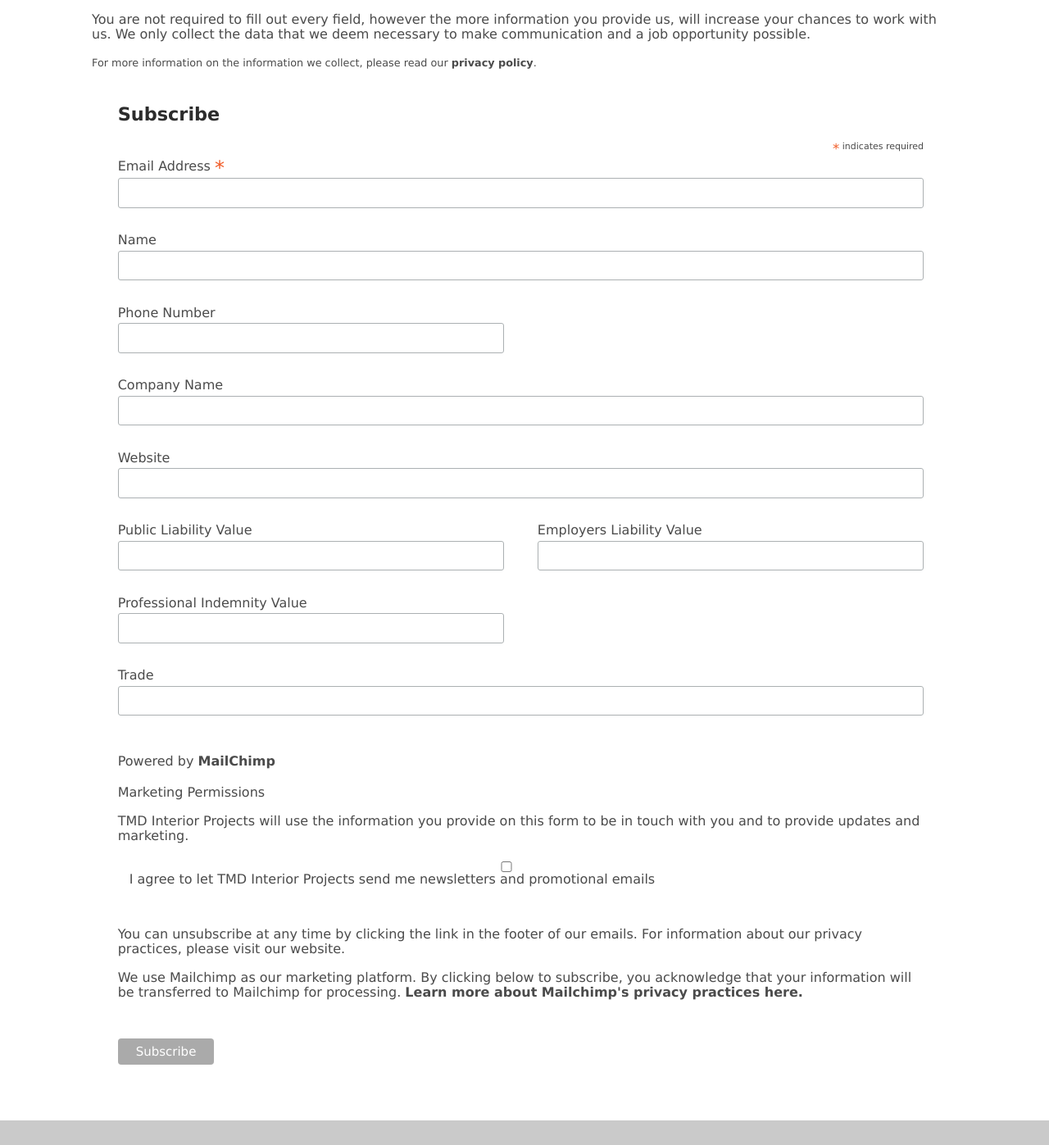
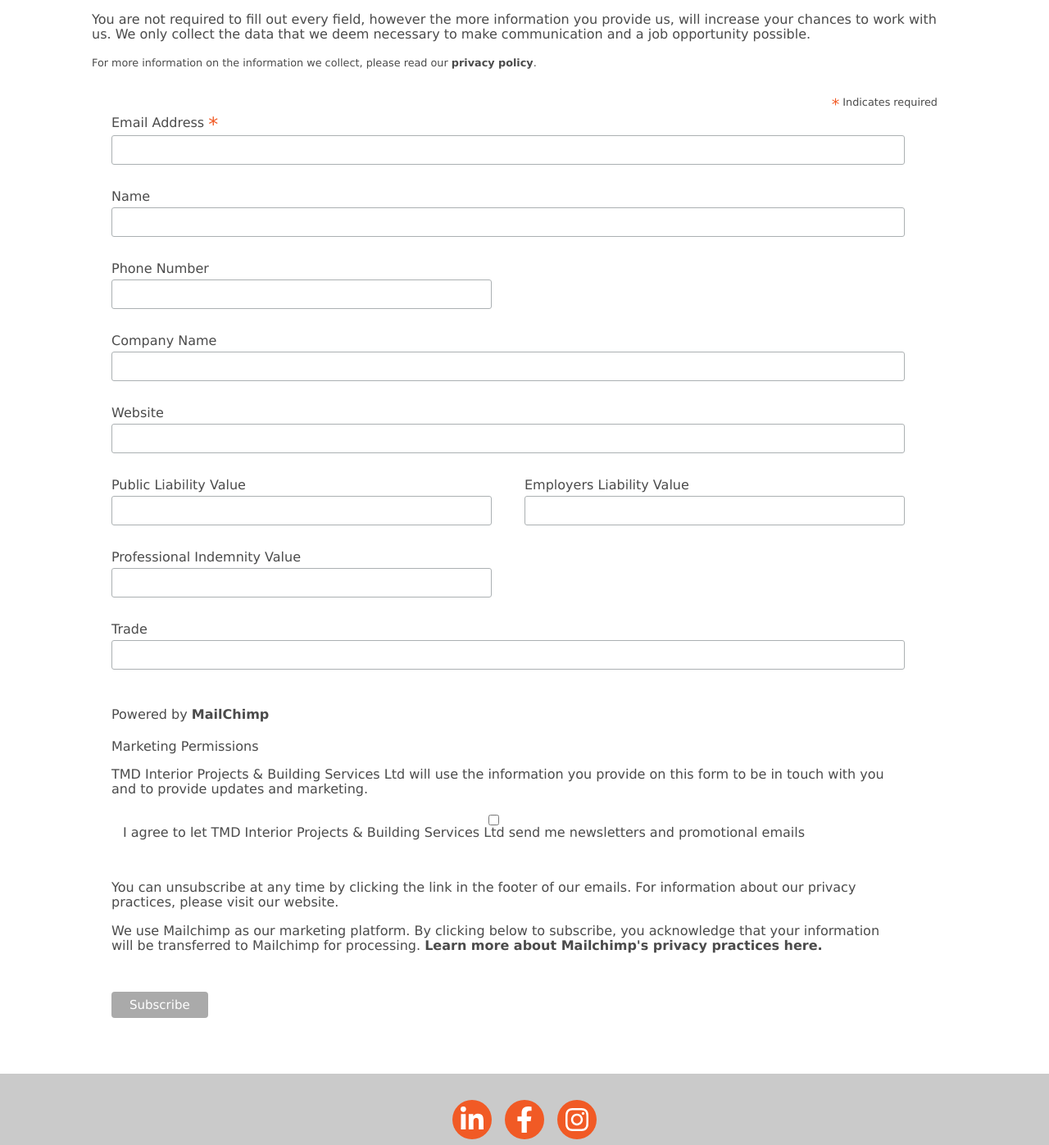
Before and after one commit to jackdomleo7/tmdip.co.uk, a Vue app: page /sub-contractors in a window 1280 px wide. Shown: the part 726-2123 px from the top of the page at 82% size. Built offline with nearby package versions, Linux system fonts and the light colour scheme.

Commit message:
Clean up form

```diff
--- a/src/views/SubContractors/MailchimpForm.vue
+++ b/src/views/SubContractors/MailchimpForm.vue
@@ -6,18 +6,17 @@
       method="post"
       id="mc-embedded-subscribe-form"
       name="mc-embedded-subscribe-form"
-      class="validate"
+      class="validate form"
       target="_blank"
       novalidate
     >
       <div id="mc_embed_signup_scroll">
-        <h2>Subscribe</h2>
-        <div class="indicates-required">
-          <span class="asterisk">*</span> indicates required
+        <div class="form__legend">
+          <small><span class="form__required">*</span> Indicates required</small>
         </div>
         <div class="mc-field-group">
           <label for="mce-EMAIL"
-            >Email Address <span class="asterisk">*</span>
+            >Email Address <span class="form__required">*</span>
           </label>
           <input
             type="email"
@@ -87,7 +86,7 @@
           <div class="content__gdpr">
             <label>Marketing Permissions</label>
             <p>
-              TMD Interior Projects will use the information you provide on this
+              {{ companyNameWithLtd }} will use the information you provide on this
               form to be in touch with you and to provide updates and marketing.
             </p>
             <fieldset
@@ -102,7 +101,7 @@
                   value="Y"
                   class="av-checkbox gdpr"
                 /><span
-                  >I agree to let TMD Interior Projects send me newsletters and
+                  >I agree to let {{ companyNameWithLtd }} send me newsletters and
                   promotional emails</span
                 >
               </label>
@@ -137,8 +136,7 @@
           ></div>
         </div>
         <!-- real people should not fill this in and expect good things - do not remove this or risk form bot signups-->
-        <div style=" left: -5000px;
-  position: absolute;" aria-hidden="true">
+        <div style=" left: -5000px; position: absolute;" aria-hidden="true">
           <input
             type="text"
             name="b_8ce2b42d4c9d2c368b0f812d1_77f72d1c71"
@@ -146,7 +144,6 @@
             value=""
           />
         </div>
-        <div class="clear">
         <input
 					type="submit"
 					value="Subscribe"
@@ -154,7 +151,6 @@
 					id="mc-embedded-subscribe"
 					class="button"
 				/>
-        </div>
       </div>
     </form>
   </div>
@@ -178,22 +174,25 @@ export default class MailchimpForm extends Vue {
 </script>
 
 <style lang="scss" scoped>
-#mc_embed_signup {
-  clear: left;
+.form {
+	padding: 0.625rem 1.5rem;
+
+	&__legend {
+		text-align: right;
 	}
 
-#mc-embedded-subscribe-form input[type = "checkbox"] {
-  display: inline;
-  margin-right: 10px;
-  width: auto;
+	&__required {
+		color: var(--color-brand-orange);
+		font-size: 150%;
+		position: relative;
+		top: 0.3125rem;
 	}
+}
+</style>
 
+<style scoped>
 #mergeRow-gdpr {
   margin-top: 20px;
-}
-
-#mergeRow-gdpr fieldset label {
-  font-weight: normal;
 }
 
 #mc-embedded-subscribe-form .mc_fieldset {
@@ -202,39 +201,17 @@ export default class MailchimpForm extends Vue {
   padding-bottom: 0;
 }
 
+
 /* MailChimp Form Embed Code - Classic - 12/17/2015 v10.7 */
-#mc_embed_signup form {
-  display: block;
-  padding: 10px 0 10px 3%;
-  position: relative;
-  text-align: left;
-}
-
-#mc_embed_signup h2 {
-  font-size: 1.4em;
-  font-weight: bold;
-  margin: 15px 0;
-  padding: 0;
-}
-
 #mc_embed_signup input {
   border: 1px solid #abb0b2;
-  -webkit-border-radius: 3px;
-  -moz-border-radius: 3px;
   border-radius: 3px;
-}
-
-#mc_embed_signup input[type = "checkbox"] {
-  -webkit-appearance: checkbox;
-}
-
-#mc_embed_signup input[type = "radio"] {
-  -webkit-appearance: radio;
 }
 
 #mc_embed_signup input:focus {
   border-color: #333;
 }
+
 
 #mc_embed_signup .button {
   background-color: #aaa;
@@ -262,13 +239,6 @@ export default class MailchimpForm extends Vue {
   background-color: #777;
 }
 
-#mc_embed_signup .small-meta {
-  font-size: 11px;
-}
-
-#mc_embed_signup .nowrap {
-  white-space: nowrap;
-}
 
 #mc_embed_signup .mc-field-group {
   clear: left;
@@ -284,10 +254,6 @@ export default class MailchimpForm extends Vue {
   float: left;
   margin-right: 4%;
   width: 46%;
-}
-
-* html #mc_embed_signup .size1of2 {
-  margin-right: 2%; /* Fix for IE6 double margins. */
 }
 
 #mc_embed_signup .mc-field-group label {
@@ -339,20 +305,6 @@ export default class MailchimpForm extends Vue {
   display: none;
 }
 
-#mc_embed_signup .indicates-required {
-  font-size: 11px;
-  margin-right: 4%;
-  text-align: right;
-}
-
-#mc_embed_signup .asterisk {
-  color: var(--color-brand-orange);
-  font-size: 150%;
-  font-weight: normal;
-  position: relative;
-  top: 5px;
-}
-
 #mc_embed_signup .clear {
   clear: both;
 }
@@ -378,6 +330,7 @@ export default class MailchimpForm extends Vue {
   display: inline;
   width: auto;
 }
+
 
 #mc_embed_signup div#mce-responses {
   clear: both;
@@ -437,8 +390,6 @@ export default class MailchimpForm extends Vue {
 
 #mc_embed_signup #mc-embedded-subscribe-form div.mce_inline_error {
   background-color: rgba(255, 255, 255, 0.85);
-  -webkit-border-radius: 3px;
-  -moz-border-radius: 3px;
   border-radius: 3px;
   color: #e85c41;
   display: inline-block;
```
Lines whose indentation alone changed are shown as unchanged.
